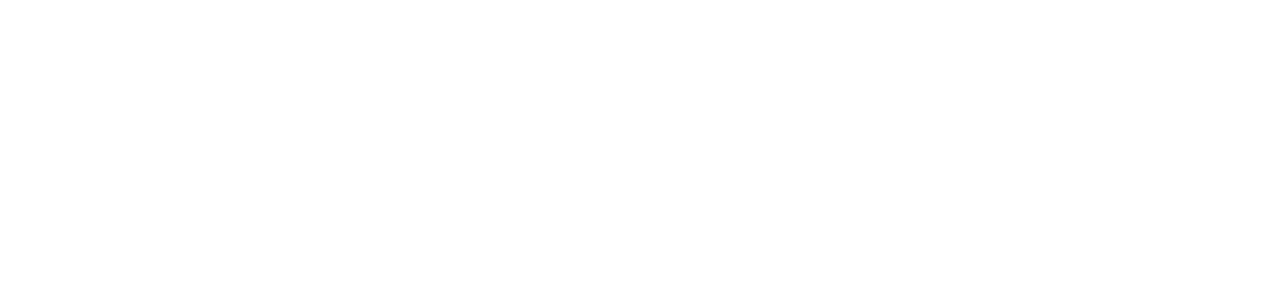
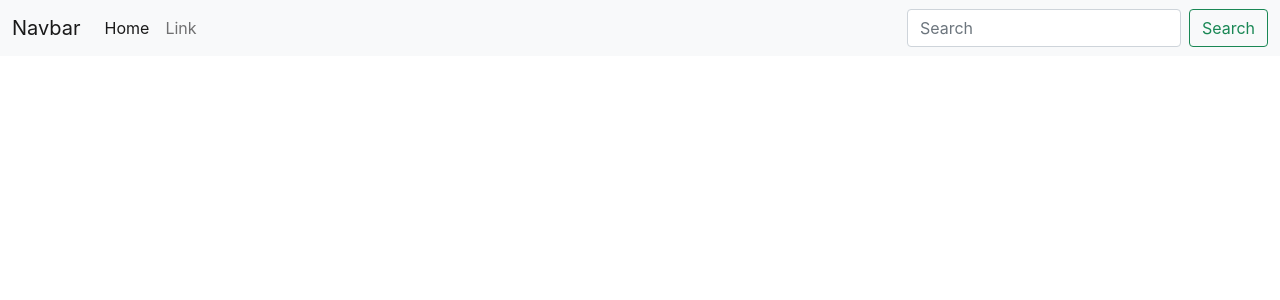
Before and after one commit to kafleyy/react, a React (Create React App) app in the folder todos-list/: page / in a window 1280 px wide. Shown: the top 300 px of the page. Built offline with nearby package versions, Linux system fonts and the light colour scheme.

Commit message:
one problem is fixed

```diff
--- a/todos-list/src/MyComponents/Header.js
+++ b/todos-list/src/MyComponents/Header.js
@@ -3,7 +3,29 @@
 function Header() {
     return (
         <div>
+            <nav className="navbar navbar-expand-lg navbar-light bg-light">
+  <div className="container-fluid">
+    <a className="navbar-brand" href="#">Navbar</a>
+    <button className="navbar-toggler" type="button" data-bs-toggle="collapse" data-bs-target="#navbarSupportedContent" aria-controls="navbarSupportedContent" aria-expanded="false" aria-label="Toggle navigation">
+      <span className="navbar-toggler-icon"></span>
+    </button>
+    <div className="collapse navbar-collapse" id="navbarSupportedContent">
+      <ul className="navbar-nav me-auto mb-2 mb-lg-0">
+        <li className="nav-item">
+          <a className="nav-link active" aria-current="page" href="#">Home</a>
+        </li>
+        <li className="nav-item">
+          <a className="nav-link" href="#">Link</a>
+        </li>
 
+      </ul>
+      <form className="d-flex">
+        <input className="form-control me-2" type="search" placeholder="Search" aria-label="Search"/>
+        <button className="btn btn-outline-success" type="submit">Search</button>
+      </form>
+    </div>
+  </div>
+</nav>
         </div>
     )
 }
```
